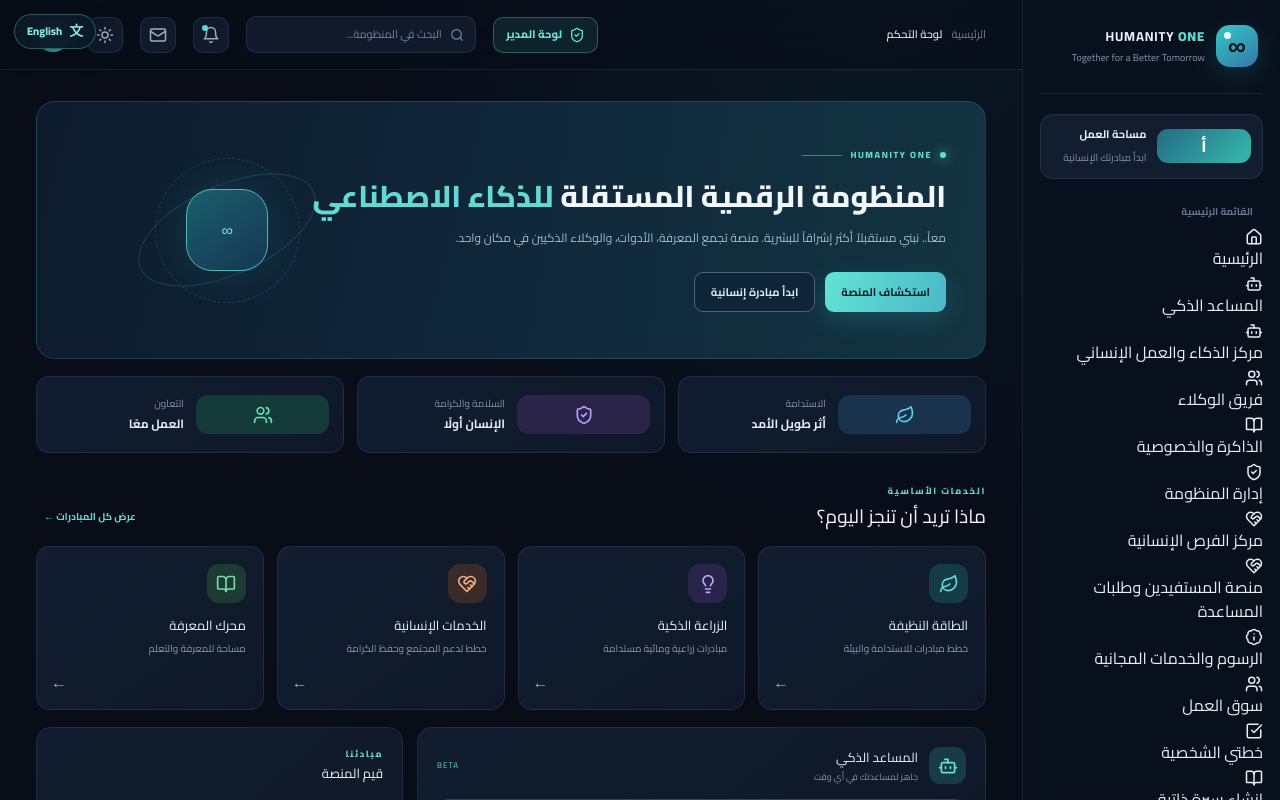
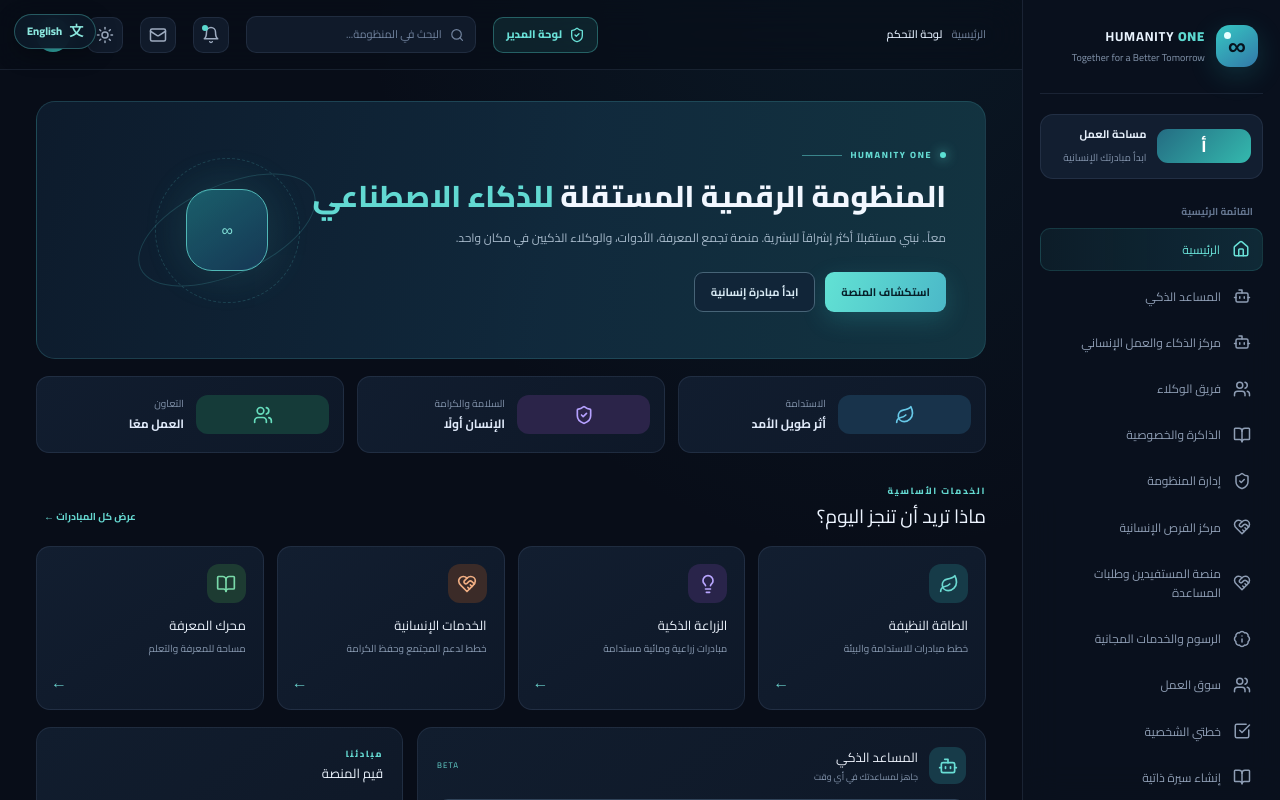
Before and after one commit to o6384051-cpu/humanity-one, a Next.js app: page / in a window 1280 px wide. Shown: the top 800 px of the page. Built offline with nearby package versions, Linux system fonts and the light colour scheme.

Commit message:
Style responsive mobile navigation drawer and links

```diff
--- a/src/app/globals.css
+++ b/src/app/globals.css
@@ -179,3 +179,19 @@ img, video, canvas, iframe {
     min-width: 0;
   }
 }
+
+
+/* Mobile dashboard navigation: links, drawer controls, and overlay */
+.ho-nav a{position:relative;border:0;background:transparent;color:#8e9db4;display:flex;align-items:center;gap:12px;padding:11px 12px;border-radius:10px;text-align:right;font-size:12px;line-height:1.6;text-decoration:none;transition:background .2s,color .2s;min-width:0}
+.ho-nav a:hover{background:#15243a;color:#e9f6ff}
+.ho-nav a.active{background:linear-gradient(90deg,rgba(56,185,183,.08),rgba(45,157,174,.18));color:#69e0d7;border:1px solid rgba(83,211,205,.15)}
+.ho-nav a svg{flex:0 0 auto}
+.ho-close{display:none}
+@media(max-width:760px){
+  .ho-sidebar{overflow-y:auto;overscroll-behavior:contain;padding-top:16px}
+  .ho-sidebar.is-open{transform:translateX(0)}
+  .ho-close{display:flex;align-items:center;justify-content:flex-start;width:100%;min-height:36px;margin:0 0 8px;padding:4px 6px;border:0;background:transparent;color:#b8c9dc}
+  .ho-overlay{display:block;position:fixed;inset:0;width:100%;height:100%;padding:0;border:0;background:rgba(2,8,19,.72);z-index:25}
+  .ho-menu{display:grid;place-items:center;width:40px;height:40px;flex:0 0 40px;border:1px solid var(--line);border-radius:10px;background:#101a2a;color:#d9e6f7}
+  .ho-top-left{gap:10px}
+}
```
